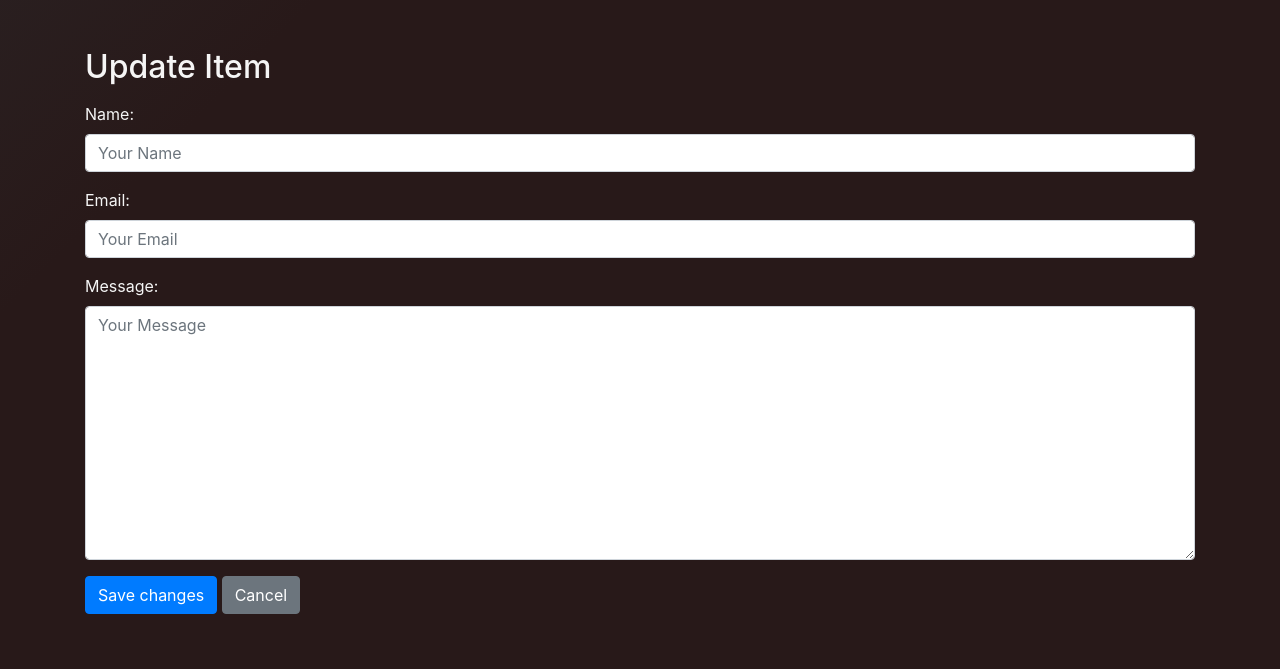
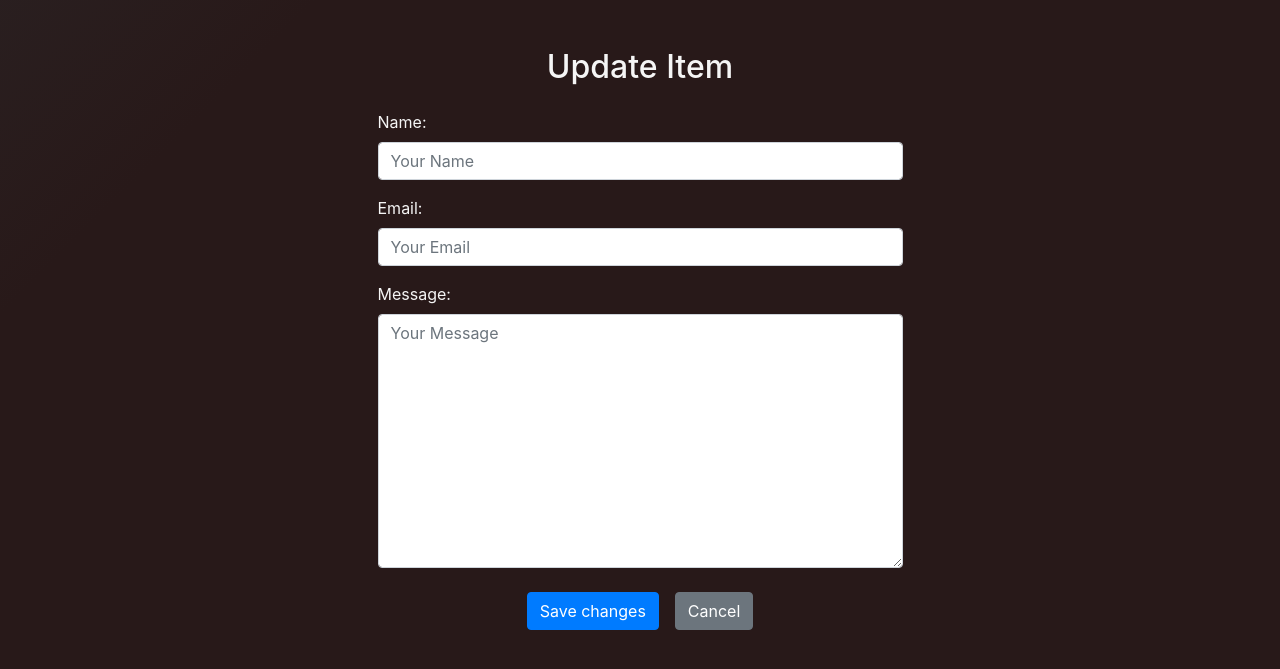
Before and after one commit to rpf13/the-collection, a Django app: template collection/templates/collection/item_update.html in a window 1280 px wide. Shown: the part 56-725 px from the top of the page. Run offline with Django 3.2, Linux system fonts and the light colour scheme; the template is opened without the code that fills it: values that come from a table or form of the project are taken from there, others are empty.

Commit message:
style: Update collection detail with style
This commit will update the collection detail template with some
style to reflect the other sites.
It will also fix some minor tweaks on links, in order to have
correct redirection when pressing the buttons.

```diff
--- a/collection/templates/collection/collection_list.html
+++ b/collection/templates/collection/collection_list.html
@@ -20,7 +20,7 @@
           {% else %}
             <img class="card-img-top" src="{{ collection.image.url }}" alt="{{ collection.name }}">
           {% endif %}
-          <div class="card-body">
+          <div class="card-body text-card-mod">
             <h5 class="card-title text-dark">{{ collection.collection_name }}</h5>
             <p class="card-text text-dark text-truncate">{{ collection.description }}</p>
             <div class="btn-group-sm d-flex justify-content-center flex-wrap" role="group" aria-label="Collection Actions">
--- a/collection/templates/collection/item_detail.html
+++ b/collection/templates/collection/item_detail.html
@@ -23,8 +23,8 @@
           <h5 class="card-title">Actions</h5>
           <a href="{% url 'item_update' pk=item.pk %}" class="btn btn-primary mb-2">Edit</a>
           <a href="{% url 'item_delete' pk=item.pk %}" class="btn btn-danger mb-2">Delete</a>
-          <!-- <a href="{% url 'collection_detail' pk=collection_id.pk %}" class="btn btn-secondary mb-2">Back to collection</a> -->
-          <span class="btn btn-secondary mb-2" onclick="history.back()">Back to collection</span>
+          <a href="{% url 'collection_detail' pk=collection_id.pk %}" class="btn btn-secondary mb-2">Back to collection</a>
+          <!-- <span class="btn btn-secondary mb-2" onclick="history.back()">Back to collection</span> -->
         </div>
       </div>
     </div>
--- a/collection/templates/collection/item_update.html
+++ b/collection/templates/collection/item_update.html
@@ -1,13 +1,21 @@
 {% extends 'base.html' %}
 
 {% block content %}
-  <h2 class="my-3">Update Item</h2>
+<div class="container">
+  <div class="row">
+    <div class="col-md-6 mx-auto">
+      <h2 class="text-center mb-4">Update Item</h2>
       <form method="post" enctype="multipart/form-data">
         {% csrf_token %}
         {{ form.as_p }}
-    <button type="submit" class="btn btn-primary">Save changes</button>
+        <div class="d-flex justify-content-center mt-4">
+          <button type="submit" class="btn btn-primary mr-3">Save changes</button>
           <!-- <span class="btn btn-primary" onclick="history.back()">Save changes</span> -->
           <!-- <a href="{% url 'item_detail' item.pk %}" class="btn btn-secondary">Cancel</a> -->
           <span class="btn btn-secondary" onclick="history.back()">Cancel</span>
+        </div>
       </form>
+    </div>
+  </div>
+</div>
 {% endblock %}
```
Lines whose indentation alone changed are shown as unchanged.
